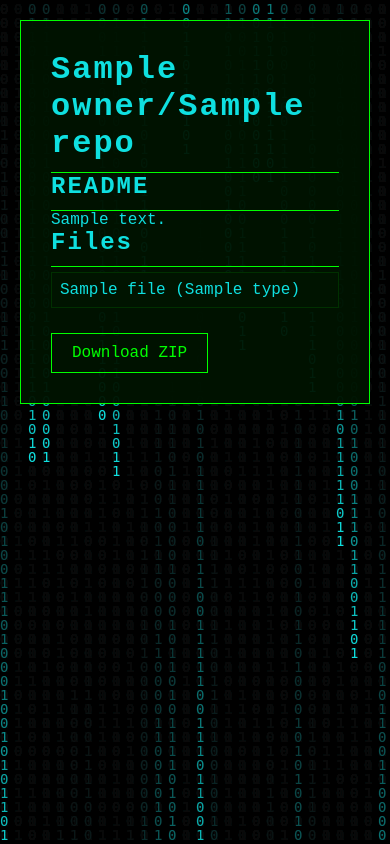
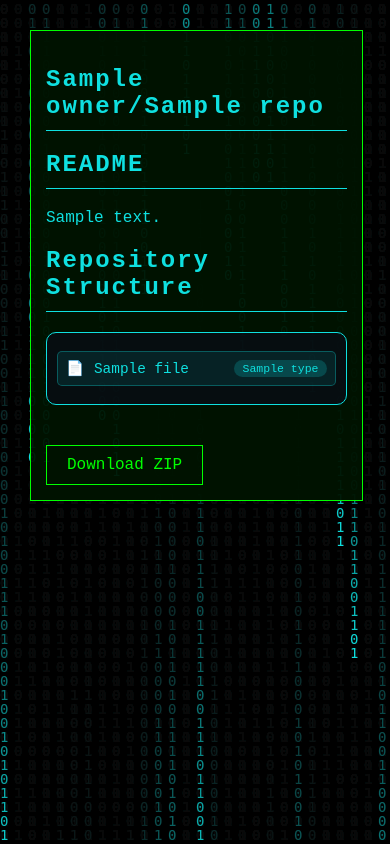
Before and after one commit to Karannkx/Kxshare, a Flask app: template templates/view.html in a window 390 px wide. Run offline with Flask 3, Linux system fonts and the light colour scheme; the template is opened without the code that fills it: most values are stand-ins (such as "Sample title", 1, 10 or a date in 2020).

Commit message:
Assistant checkpoint: Enhanced view page with interactive file tree and responsiveness
Assistant generated file changes:
- templates/view.html: Enhance view page with interactive file tree and better responsiveness, Update file tree HTML structure, Add responsive styles and animations

---

User prompt:

Bhot badhiyaa last ek chiz or kr de jo generated url hai na mene usko open kiya to waha kuch responsive nhi hai or uska color bhi same baki theme jaise kr de or mtlb structure jo hai code ka vo tree form me show krwa ase simple nhi user interactive ho asa krde

Replit-Commit-Author: Assistant
Replit-Commit-Session-Id: e71d024a-e6af-4e6d-8cde-e98923e4e7fc

```diff
--- a/templates/view.html
+++ b/templates/view.html
@@ -41,31 +41,56 @@
         }
         h1, h2 {
             letter-spacing: 2px;
-            border-bottom: 1px solid #00ff00;
+            border-bottom: 1px solid var(--primary);
             padding-bottom: 10px;
+            margin: 20px 0;
+            color: var(--primary);
         }
-        .file-list {
+        .file-tree {
+            padding: 15px;
+            border-radius: 10px;
+            background: rgba(8,12,20,0.8);
+            border: 1px solid var(--primary);
+            margin: 20px 0;
+        }
+        .file-tree ul {
             list-style: none;
-            padding: 0;
+            padding-left: 20px;
         }
-        .file-list li {
-            margin: 5px 0;
-            padding: 8px;
-            border: 1px solid #003000;
-            background: #001400;
-            transition: all 0.3s;
+        .file-tree > ul {
+            padding-left: 0;
         }
-        .file-list li {
-            position: relative;
-            overflow: hidden;
+        .file-item {
+            margin: 8px 0;
+            padding: 10px;
+            border-radius: 5px;
+            background: rgba(14,224,224,0.1);
+            border: 1px solid rgba(14,224,224,0.3);
+            transition: all 0.3s ease;
+            display: flex;
+            align-items: center;
+            gap: 10px;
+            cursor: pointer;
         }
-        .file-list li:hover {
-            background: linear-gradient(45deg, #002033, #000066);
+        .file-item:hover {
+            background: rgba(14,224,224,0.2);
             transform: translateX(5px);
-            border-color: var(--accent);
-            box-shadow: 0 0 15px rgba(0, 255, 255, 0.2);
+            border-color: var(--primary);
+            box-shadow: 0 0 15px rgba(14,224,224,0.2);
         }
-        .file-list li::before {
+        .file-item i {
+            color: var(--primary);
+            font-style: normal;
+        }
+        .file-type {
+            font-size: 0.8em;
+            padding: 2px 8px;
+            border-radius: 12px;
+            background: rgba(14,224,224,0.2);
+            color: var(--primary);
+            margin-left: auto;
+        }
+        .folder > .file-item::before {
             content: '';
             position: absolute;
             top: 0;
@@ -92,8 +117,33 @@
             box-shadow: 0 0 10px #00ff00;
         }
         @keyframes fadeIn {
-            from { opacity: 0; }
-            to { opacity: 1; }
+            from { opacity: 0; transform: translateY(20px); }
+            to { opacity: 1; transform: translateY(0); }
+        }
+        @media (max-width: 768px) {
+            .container {
+                width: 95%;
+                padding: 15px;
+                margin: 10px;
+            }
+            .file-tree {
+                padding: 10px;
+            }
+            .file-item {
+                padding: 8px;
+                font-size: 0.9em;
+            }
+            h1, h2 {
+                font-size: 1.5em;
+            }
+        }
+        @keyframes pulse {
+            0% { box-shadow: 0 0 0 0 rgba(14,224,224,0.4); }
+            70% { box-shadow: 0 0 0 10px rgba(14,224,224,0); }
+            100% { box-shadow: 0 0 0 0 rgba(14,224,224,0); }
+        }
+        .file-item:active {
+            animation: pulse 0.3s ease-out;
         }
     </style>
 </head>
@@ -102,12 +152,23 @@
         <h1>{{ owner }}/{{ repo }}</h1>
         <h2>README</h2>
         <div>{{ readme_content | safe }}</div>
-        <h2>Files</h2>
-        <ul class="file-list">
-            {% for file in files %}
-                <li>{{ file.name }} ({{ file.type }})</li>
-            {% endfor %}
-        </ul>
+        <h2>Repository Structure</h2>
+        <div class="file-tree">
+            <ul>
+                {% for file in files %}
+                    <li class="{{ file.type }}">
+                        <div class="file-item">
+                            <i>{{ '📁' if file.type == 'dir' else '📄' }}</i>
+                            <span>{{ file.name }}</span>
+                            <span class="file-type">{{ file.type }}</span>
+                        </div>
+                        {% if file.type == 'dir' %}
+                        <ul class="subfolder"></ul>
+                        {% endif %}
+                    </li>
+                {% endfor %}
+            </ul>
+        </div>
         <a href="{{ url_for('download_repo', share_id=share_id) }}">Download ZIP</a>
     </div>
 <canvas class="matrix-rain" id="matrix"></canvas>
```
